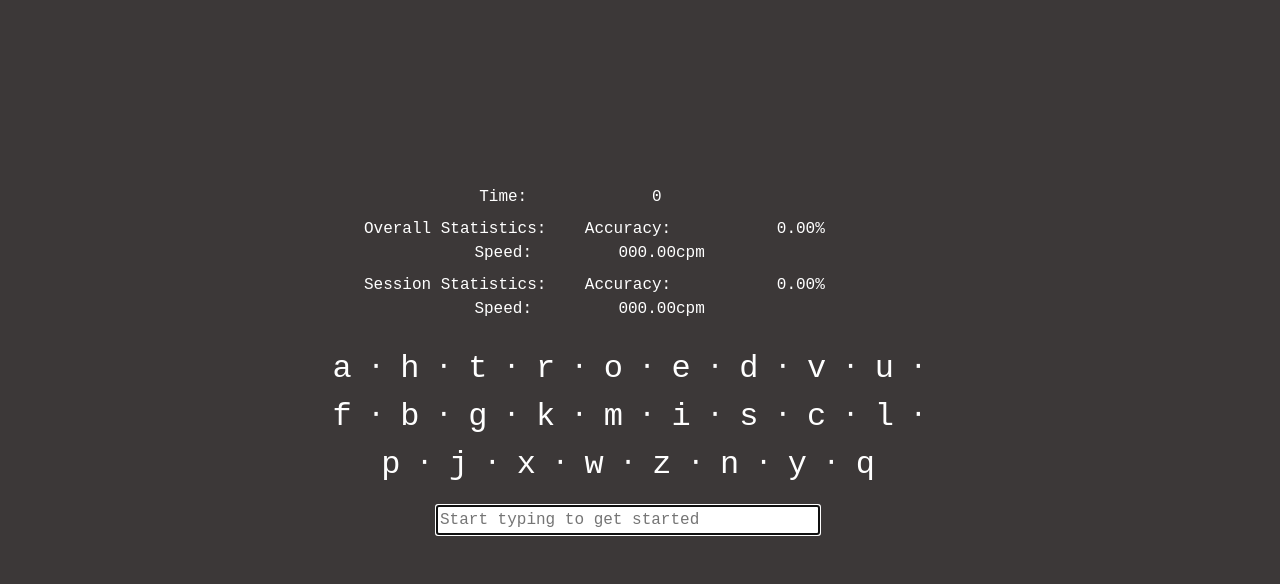
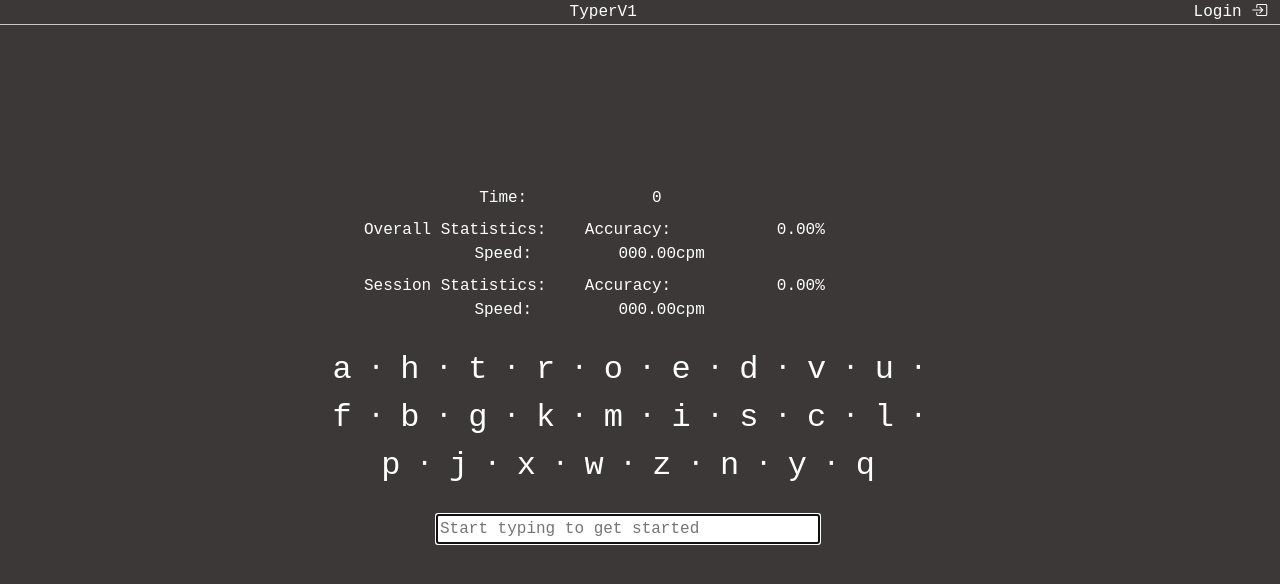
Before and after one commit to hajile7/TyperV1, an Angular app: page / in a window 1280 px wide. Shown: the top 584 px of the page. Built offline with nearby package versions, Linux system fonts and the light colour scheme.

Commit message:
code cleanup + placeholder header + bootstrap icons added

```diff
--- a/angular.json
+++ b/angular.json
@@ -26,7 +26,8 @@
             ],
             "styles": [
               "src/styles.css",
-              "node_modules/bootstrap/dist/css/bootstrap.min.css"
+              "node_modules/bootstrap/dist/css/bootstrap.min.css",
+              "node_modules/bootstrap-icons/font/bootstrap-icons.css"
             ],
             "scripts": []
           },
--- a/package.json
+++ b/package.json
@@ -19,6 +19,7 @@
     "@angular/platform-browser-dynamic": "^17.2.0",
     "@angular/router": "^17.2.0",
     "bootstrap": "^5.3.3",
+    "bootstrap-icons": "^1.11.3",
     "rxjs": "~7.8.0",
     "tslib": "^2.3.0",
     "zone.js": "~0.14.3"
--- a/src/app/components/typing-space/typing-space.component.css
+++ b/src/app/components/typing-space/typing-space.component.css
@@ -12,3 +12,17 @@
     width: 25ch;
     min-width: 13ch;
 }
+
+.stats-bar{
+    font-size: 1rem;
+    padding-bottom: 1vh;
+    text-align: center;
+}
+
+.title{
+    display: flex;
+    justify-content: space-between;
+    align-items: center;
+    padding-left: 1vw;
+    padding-right: 1vw;
+}
--- a/src/app/components/typing-space/typing-space.component.html
+++ b/src/app/components/typing-space/typing-space.component.html
@@ -1,6 +1,11 @@
-<div class="container-fluid d-flex align-items-center" style="height: 90vh;">
+<div class="title">
+  <span style="text-align: center; flex-grow: 1;">TyperV1</span>
+  <span style="cursor: pointer;">Login&nbsp;<span class="bi bi-box-arrow-in-right"></span></span>
+</div>
+<hr style="margin: 0;">
+<div class="container-fluid d-flex align-items-center" style="height: 90vh; padding-bottom: 5vh;">
     <div class="row w-100">
-      <div class="col-6 offset-3" style="font-size: 1rem; padding-bottom: 1vh; text-align: center;">
+      <div class="col-6 offset-3 stats-bar">
         Time:&ensp;
         <span class="stats-span" *ngIf="elapsedTime < 10000">
           {{elapsedTime}}
@@ -9,7 +14,7 @@
           0
         </span>
       </div>
-      <div class="col-6 offset-3" style="font-size: 1rem; padding-bottom: 1vh; text-align: center;">
+      <div class="col-6 offset-3 stats-bar">
         <span class="stats-span">
           Overall Statistics:&emsp;
         </span>
@@ -22,7 +27,7 @@
           {{ totalSpeed === 0 ? placeholderSpeed : totalSpeed.toFixed(2) + "cpm" }}
         </span>
       </div>
-      <div class="col-6 offset-3" style="font-size: 1rem; padding-bottom: 1vh; text-align: center;">
+      <div class="col-6 offset-3 stats-bar">
         <span class="stats-span">
           Session Statistics:&emsp;
         </span>
@@ -42,7 +47,7 @@
               <span *ngIf="i < testArr.length - 1">&#8901;</span>
             </span>
           </div>
-          <div class="col-6 offset-3 text-center" style="padding-top: 2vh;">
+          <div class="col-6 offset-3 text-center" style="padding-top: 3vh;">
             <input #textInput type="text" style="width: 30vw;" placeholder="Start typing to get started" (keydown)="onInput($event)">
           </div>
     </div>
```
Also changed, not shown: src/styles.css (line endings or trailing spaces), 1 other file (tests, documents, lock files or other folders).
